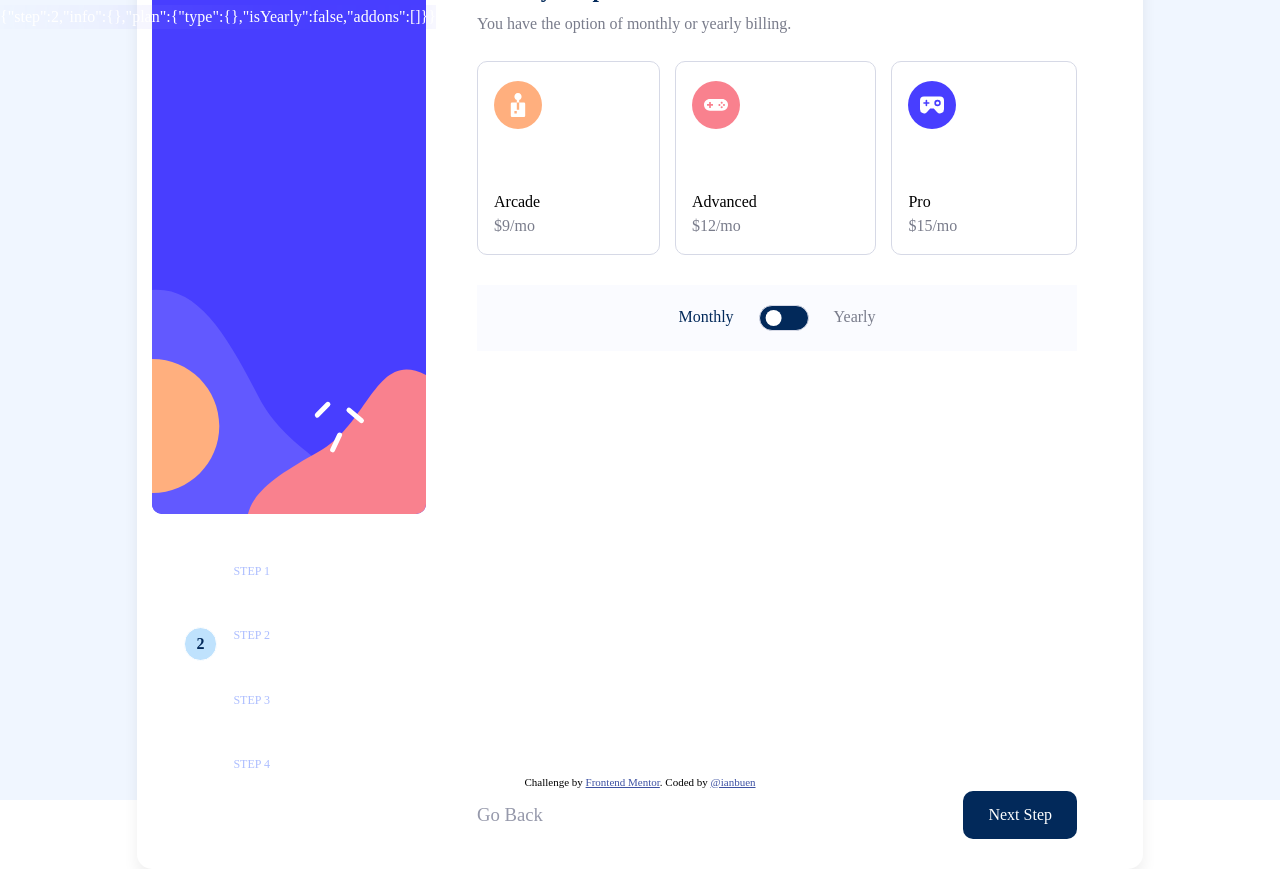
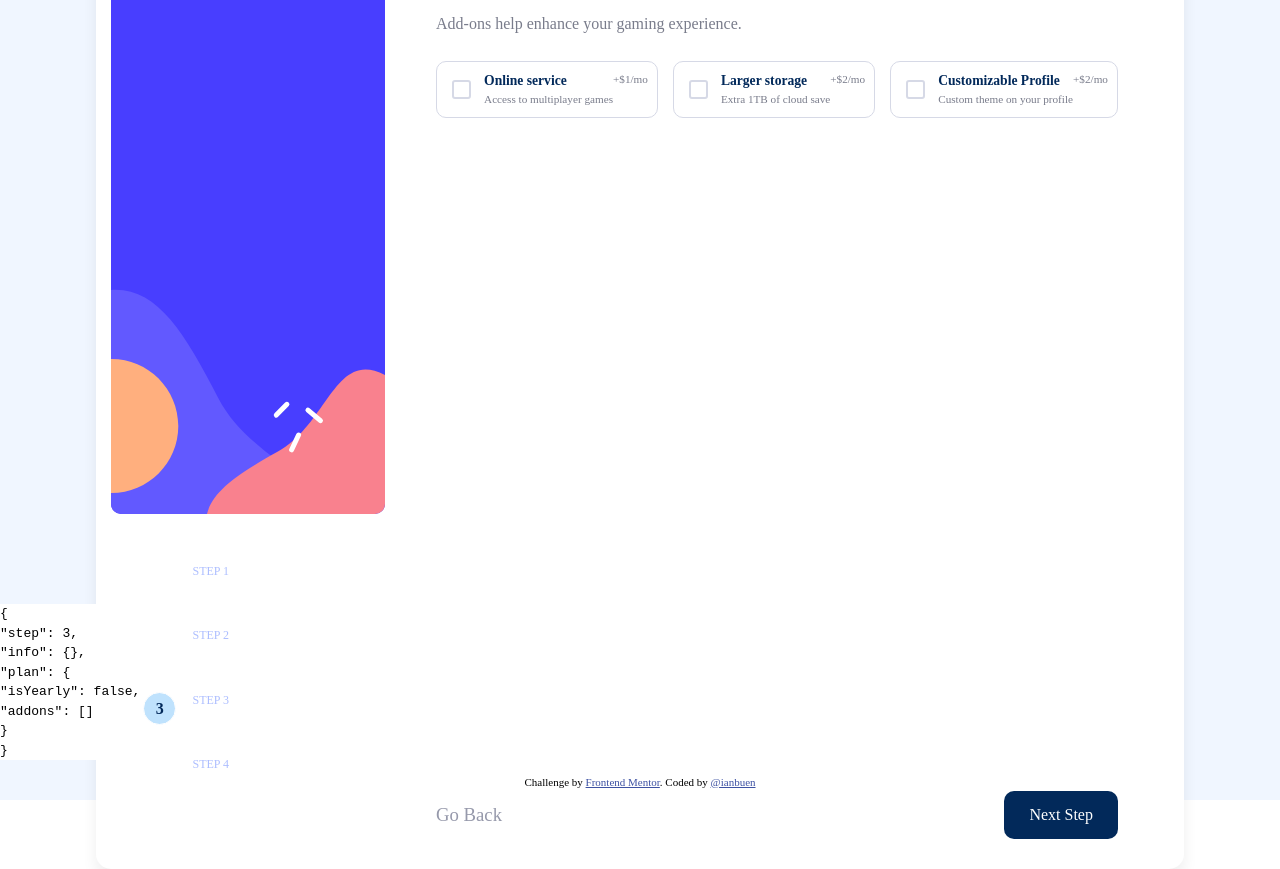
Before and after one commit to ianbuen/multi-step-form-main, a React (Create React App) app: page / in a window 1280 px wide. Built offline with nearby package versions, Linux system fonts and the light colour scheme.

Commit message:
edit card select

```diff
--- a/src/App.js
+++ b/src/App.js
@@ -2,12 +2,12 @@ import "./styles/App.css";
 import { Form } from "./components/Form";
 import { Sidebar } from "./components/Sidebar";
 import { FormProgress } from "./components/FormProgress";
-import { useState } from "react";
 import { useStateValue } from "./StateProvider";
 
 function App() {
 
   const [state] = useStateValue();
+
 
   return (
     <div className="App">
@@ -16,7 +16,8 @@ function App() {
         <Sidebar>
           <FormProgress />
         </Sidebar>
-      <p style={{color: 'white', backdropFilter: 'blur(100px)', position: 'absolute', left: 0, top: 0}} >{`${JSON.stringify(state)}\n`}</p>
+      {/* <p style={{color: 'white', backdropFilter: 'blur(100px)', position: 'absolute', left: 0, top: 0}} >{`${JSON.stringify(state)}\n`}</p> */}
+      <pre style={{zIndex: 5, whiteSpace: "pre-line", color: 'black', background: "white", position: 'absolute', left: 0, bottom: '5%'}} >{`${JSON.stringify(state, undefined, 2)}\n`}</pre>
       </header>
 
       <main>
--- a/src/StateProvider.js
+++ b/src/StateProvider.js
@@ -5,10 +5,9 @@ export const StateContext = createContext();
 
 // State
 export const initialState = {
-    step: 2,
+    step: 3,
     info: {},
     plan: {
-        type: {},
         isYearly: false,
         addons: [],
     },
--- a/src/components/FormControls.jsx
+++ b/src/components/FormControls.jsx
@@ -1,28 +1,23 @@
-import { Children } from "react";
+import { useEffect } from "react";
 import { useStateValue } from "../StateProvider";
 import "../styles/FormControls.css";
 
-export const InputField = ({type, name, label, placeholder, onChange}) => {
+export const InputField = ({type, name, label, placeholder, onChange, value}) => {
+
+    value = value ? value : '';
+
     return (
         <>
             <label htmlFor={name}>{label}</label>
-            <input type={type} name={name} placeholder={placeholder} onChange={onChange} />
+            <input type={type} name={name} placeholder={placeholder} onChange={onChange} value={value} />
         </>
     );
 };
 
 export const NextButton = ({ text, onClick }) => {
 
-    // const goNext = () => {
-
-    //     let {step, setStep} = state;
-
-    //     setStep(step <= 3 ? step + 1 : step);
-    // }
-
     return (
         <>
-            {/* <input className="NextButton" type="submit" value={text} onClick={goNext}/> */}
             <input className="NextButton" type="submit" value={text} onClick={onClick} />
         </>
     );
@@ -40,12 +35,12 @@ export const BackLink = ({ text, onClick }) => {
 };
 
 
-export const PlanCard = ({image, plan, price, yearly, onClick}) => {
+export const PlanCard = ({image, name, price, yearly, onClick}) => {
     return (
         <div className="Card" onClick={onClick}>
             <img src={image.url} alt={image.alt} />
             <div className="CardDetails">
-                <h4>{plan}</h4>
+                <h4>{name}</h4>
                 <p>{`$${price}/mo`}</p>
                 {yearly && <h5>2 months free</h5>}
             </div>
@@ -53,11 +48,11 @@ export const PlanCard = ({image, plan, price, yearly, onClick}) => {
     );
 };
 
-export const AddOnCard = ({addon, desc, price, yearly}) => {
+export const AddOnCard = ({addon, desc, price, yearly, onChange}) => {
 
     return (
         <div className="AddOn">
-            <input type="checkbox" className="AddOnTick" />
+            <input type="checkbox" className="AddOnTick" onChange={onChange} />
             <h4 className="AddOnName">{addon}</h4>
             <p className="AddOnDesc">{desc}</p>
             <p className="AddOnPrice">{ yearly ? `+$${price * 10}/yr` : `+$${price}/mo` }</p>
@@ -69,20 +64,38 @@ export const AddOnCard = ({addon, desc, price, yearly}) => {
 export const PlanSelect = ({items, yearly}) => {
 
     const [{plan}, dispatch] = useStateValue();
+    const { isYearly, addons, index : idPlan } = plan;
 
-    const selectPlan = (index) => {
+
+    useEffect(() => {
+
+    }, []);
+
+
+    const handleClick = (evt, index) => {
+        const {currentTarget: selectedCard} = evt;
+        const allCards = [...selectedCard.parentElement.children];
+
+        allCards.forEach(card => card.classList.remove("Selected"))
+
+        let updatedPlan = { isYearly, addons };
+
+        if (index !== idPlan) {
+            updatedPlan = { ...items[index], index: index, ...updatedPlan};
+            selectedCard.classList.toggle("Selected");
+        }
+
         dispatch({
             type: 'SET_PLAN',
-            plan: {...plan, type: items[index]}
+            plan: updatedPlan,
         });
-
-        console.log(plan);
     };
 
+
     return (
-        <div className="CardSelect">
+        <div className="CardSelection">
           {items?.map((item, index) => (
-            <PlanCard key={`card-${index}`} image={item.image} plan={item.plan} price={item.price} yearly={yearly} onClick={() => selectPlan(index)} />
+            <PlanCard key={`card-${index}`} image={item.image} name={item.name} price={item.price} yearly={yearly} onClick={(evt) => {handleClick(evt, index)}} />
           ))}
         </div>
     );
@@ -91,11 +104,29 @@ export const PlanSelect = ({items, yearly}) => {
 export const AddOnsSelect = ({items, yearly}) => {
 
     const [{plan}, dispatch] = useStateValue();
+    const { addons } = plan;
+
+    const handleChange = (index) => {
+
+        let updatedAddons = [...addons]; // make a copy of existing addons
+
+        addons.forEach(addon => {
+            if (addon.index === index) { // if select addon is reselected, remove
+                updatedAddons.splice(addon.index, 1);
+            }
+        });
+
+        dispatch({
+            type: "SET_PLAN",
+            // plan: {...plan, addons: [...addons, updatedAddons ] }
+            plan: {...plan, addons: [...addons, updatedAddons ]}
+        });
+    };
 
     return (
-        <div className="CardSelect">
+        <div className="CardSelection">
             {items?.map((item, index) => (
-            <AddOnCard key={`card-${index}`} addon={item.name} desc={item.desc} price={item.price} yearly={yearly} />
+            <AddOnCard key={`card-${index}`} addon={item.name} desc={item.desc} price={item.price} yearly={yearly} onChange={() => {handleChange(index)}} />
           ))}
         </div>
     );
--- a/src/components/FormGroup.jsx
+++ b/src/components/FormGroup.jsx
@@ -4,11 +4,9 @@ import { PlanSelect, InputField, ToggleSwitch, AddOnsSelect } from "./FormContro
 import arcade from "../assets/images/icon-arcade.svg";
 import advanced from "../assets/images/icon-advanced.svg";
 import pro from "../assets/images/icon-pro.svg";
-import { useState } from "react";
 import { useStateValue } from "../StateProvider";
-import { useEffect } from "react";
 
-const PersonalInfo = () => {
+const PersonalInfo = ({children}) => {
 
   const [{ info }, dispatch] = useStateValue();
 
@@ -31,7 +29,7 @@ const PersonalInfo = () => {
 
         <InputField type="text" name="name" label="Name" placeholder="e.g. Stephen King" value={info.name} onChange={handleChange} />
         <InputField type="email" name="email" label="Email Address" placeholder="e.g. stephenking@lorem.com" value={info.email} onChange={handleChange} />
-        <InputField type="tel" name="telephone" label="Phone Number" placeholder="e.g. +1 234 567 890" value={info.phone} onChange={handleChange} />
+        <InputField type="tel" name="telephone" label="Phone Number" placeholder="e.g. +1 234 567 890" value={info.telephone} onChange={handleChange} />
       </form>
     </div>
   );
@@ -45,19 +43,19 @@ const SelectPlan = () => {
   const plans = [
     {
       image: { url: arcade, alt: "arcade icon" },
-      plan: 'Arcade',
+      name: 'Arcade',
       price: '9'
     },
 
     {
       image: { url: advanced, alt: "advanced icon" },
-      plan: 'Advanced',
+      name: 'Advanced',
       price: '12'
     },
 
     {
       image: { url: pro, alt: "pro icon" },
-      plan: 'Pro',
+      name: 'Pro',
       price: '15'
     }
   ]
--- a/src/styles/FormControls.css
+++ b/src/styles/FormControls.css
@@ -29,7 +29,7 @@ label {
     font-weight: 500;
 }
 
-.CardSelect {
+.CardSelection {
     display: grid;
     row-gap: 10px;
     margin-top: 20px;
@@ -71,6 +71,16 @@ label {
 .CardDetails h5 {
     color: hsl(213, 96%, 18%);
     font-weight: 400;
+}
+
+.Selected {
+    border: 1px solid hsl(243, 100%, 62%);
+    background: hsl(217, 100%, 97%);
+    animation: bob 200ms linear;
+}
+
+@keyframes bob {
+    0% { transform: scale(1); } 50% {transform: scale(1.1);} 100% { transform: scale(1); }
 }
 
 .ToggleSwitch {
@@ -238,7 +248,7 @@ label {
         padding: 12px 25px;
     }
 
-    .CardSelect {
+    .CardSelection {
         grid-template-columns: repeat(3, auto);
         column-gap: 15px;
     }
```
